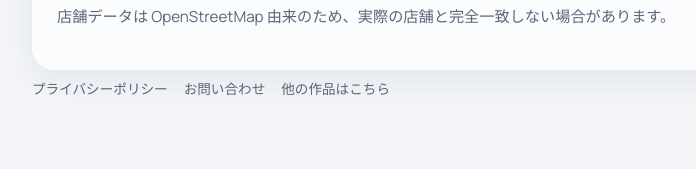
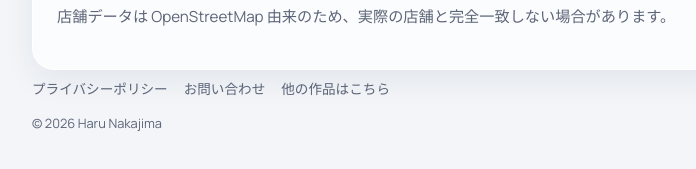
Before and after one commit to harunaka726-coder/chain-store-quest, a plain HTML site: page howto.html in a window 1280 px wide. Shown: the part 399-568 px from the top of the page, without its empty margins (248-944 px from the left). Drawn offline with Linux system fonts and the light colour scheme.

Commit message:
Add footer copyright: (c) 2026 Haru Nakajima.
Co-authored-by: Cursor <cursoragent@cursor.com>

```diff
--- a/css/pages.css
+++ b/css/pages.css
@@ -67,6 +67,8 @@ body.page {
 
 .page-footer {
   display: flex;
+  flex-wrap: wrap;
+  align-items: center;
   gap: 16px;
   padding: 8px 0 32px;
   font-size: 0.85rem;
@@ -76,3 +78,9 @@ body.page {
   text-decoration: none;
 }
 .page-footer a:hover { color: var(--accent); }
+.page-footer .footer-copy {
+  margin: 0;
+  width: 100%;
+  color: var(--ink-soft);
+  font-size: 0.8rem;
+}
--- a/howto.html
+++ b/howto.html
@@ -45,6 +45,7 @@
     <a href="privacy.html">プライバシーポリシー</a>
     <a href="https://forms.gle/btfuXnhQQz9ByiVd7" target="_blank" rel="noopener noreferrer">お問い合わせ</a>
     <a href="https://harunakajima.com/" target="_blank" rel="noopener noreferrer">他の作品はこちら</a>
+    <p class="footer-copy">© 2026 Haru Nakajima</p>
   </footer>
 </body>
 </html>
```
Also changed, not shown: index.html (+1 -1 lines), privacy.html (+1 -0 lines).
